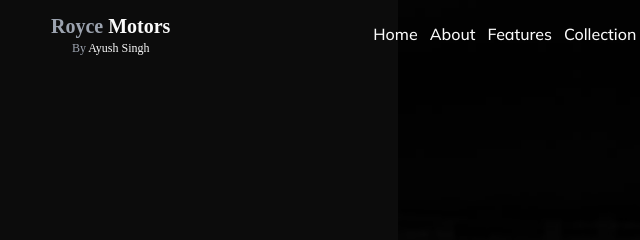
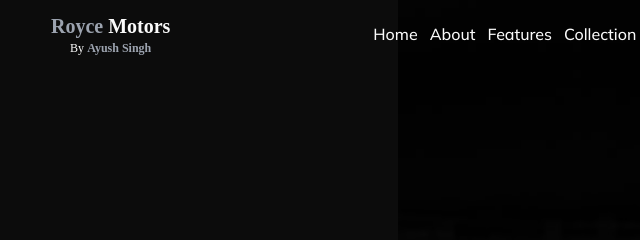
Before and after one commit to ayushsingh1524/Roycemotors, a website: page index.html in a window 1280 px wide. Shown: the top 240 px of the page, 29-669 px from the left. Drawn offline with Linux system fonts and the light colour scheme; files whose address does not match are found by name; a web font is replaced by a local one.

Commit message:
index.html

```diff
--- a/index.html
+++ b/index.html
@@ -23,7 +23,7 @@
 <nav class="w-full fixed px-7 py-3 flex items-center justify-between bg-transparent z-50 lg:px-9 xl:px-20">
     <div class="flex flex-col">
         <h3 class="text-xl text-grey text-left font-bold">Royce <span class="text-light">Motors</span></h3>
-        <h4 class="text-xs text-grey text-center"><font-bold>By</font-bold> <span class="text-light font-italic">Ayush Singh</span></h4>
+        <h4 class="text-xs text-light text-center"> By <span class="text-grey font-bold">Ayush Singh</span></h4>
     </div>
         <button id="menu" class="w-7 bg-transparent lg:hidden">
             <img src="svgs/menu.svg" class="w-full menu_open">
```
